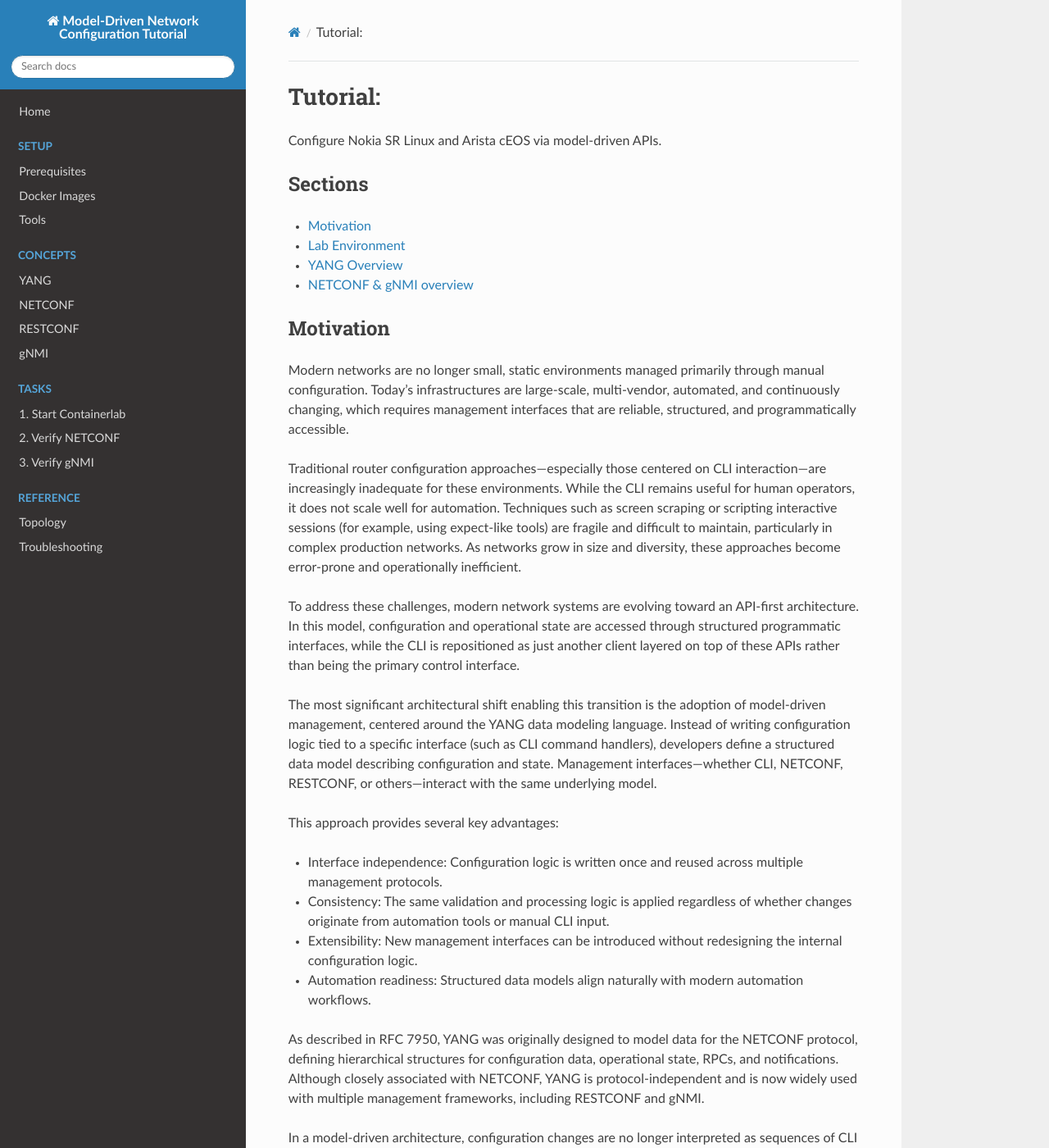
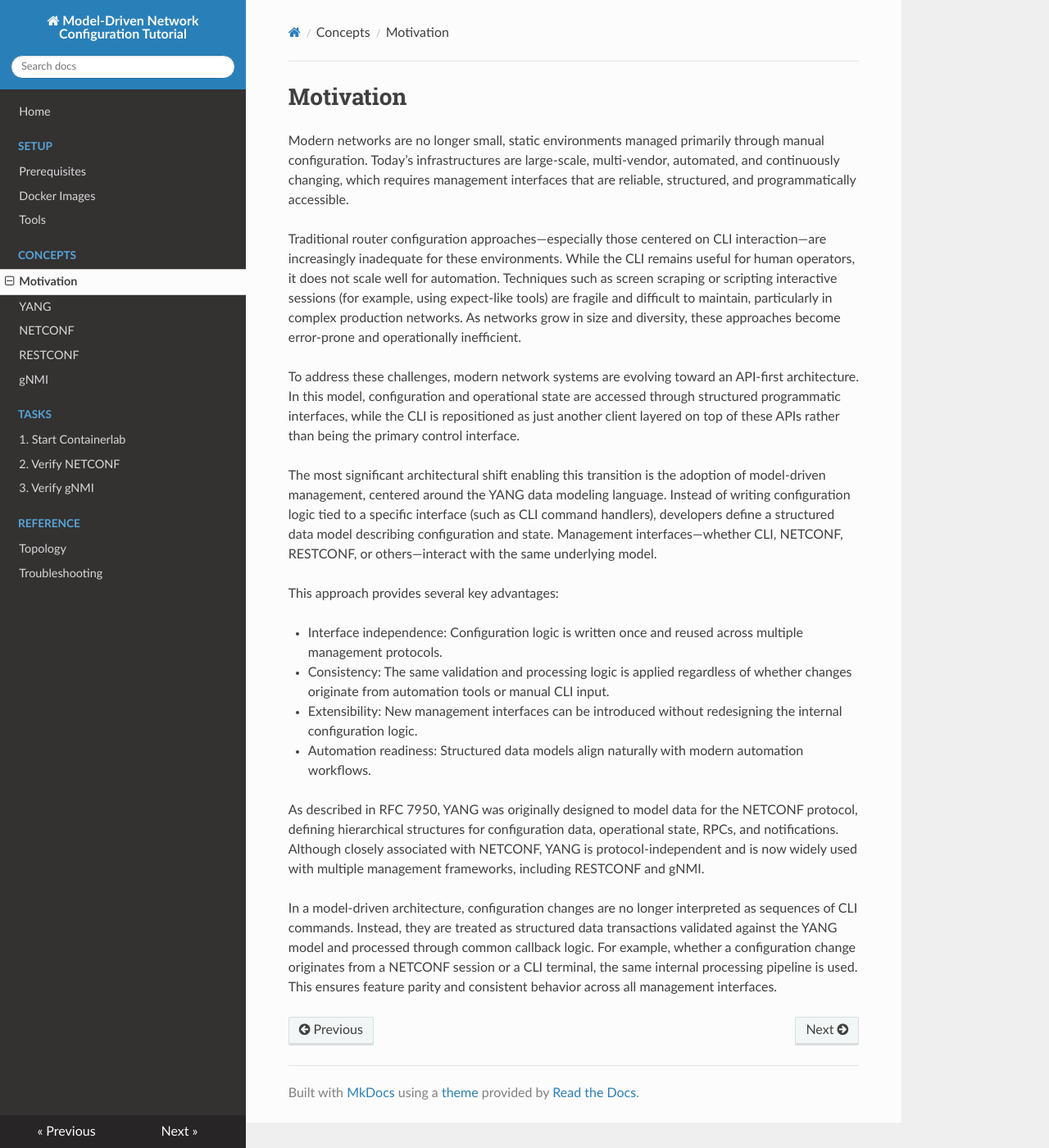
Before and after one commit to martimy/model-driven-configuration-tutorial, an MkDocs documentation site: the page built from docs/concepts/motivation.md, in a window 1280 px wide and 1400 px high. Shown: the whole window at 82% size. Built offline with MkDocs 1.6.1, drawn with Linux system fonts in a browser that asks for light colours; nearby versions of some CDN libraries.

Commit message:
add missing file

```diff
--- a/docs/concepts/motivation.md
+++ b/docs/concepts/motivation.md
@@ -1,17 +1,4 @@
-# Tutorial:
-
-Configure Nokia SR Linux and Arista cEOS via model-driven APIs.
-
-## Sections
-
-- [Motivation](motivation.md)
-- [Lab Environment](environment.md)
-- [YANG Overview](yang.md)
-- [NETCONF & gNMI overview](netconf_gnmi.md)
-
-
-
-## Motivation
+# Motivation
 
 Modern networks are no longer small, static environments managed primarily through manual configuration. Today’s infrastructures are large-scale, multi-vendor, automated, and continuously changing, which requires management interfaces that are reliable, structured, and programmatically accessible.
 
--- a/mkdocs.yml
+++ b/mkdocs.yml
@@ -12,6 +12,7 @@ nav:
     - Docker Images: setup/docker-images.md
     - Tools: setup/tools.md
   - Concepts:
+    - Motivation: concepts/motivation.md
     - YANG: concepts/yang.md
     - NETCONF: concepts/netconf.md
     - RESTCONF: concepts/restconf.md
```
